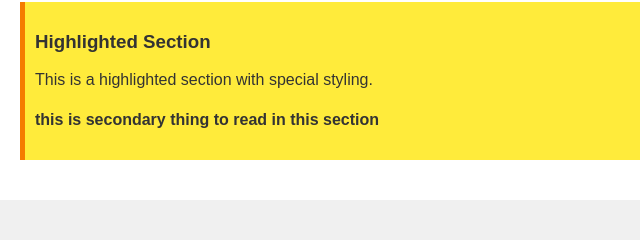
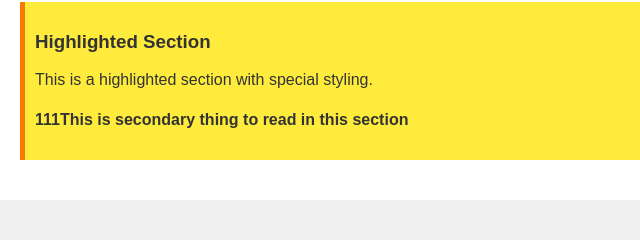
Before and after one commit to Shmaltsel/test1, a plain HTML site: page index.html in a window 1280 px wide. Shown: the part 162-402 px from the top of the page, 0-640 px from the left. Drawn offline with Linux system fonts and the light colour scheme.

Commit message:
conflict

```diff
--- a/index.html
+++ b/index.html
@@ -25,7 +25,7 @@
         <section class="highlight">
             <h3>Highlighted Section</h3>
             <p>This is a highlighted section with special styling.</p>
-            <h4>this is secondary thing to read in this section</h4>
+            <h4>111This is secondary thing to read in this section</h4>
         </section>
     </main>
     <footer>
```
